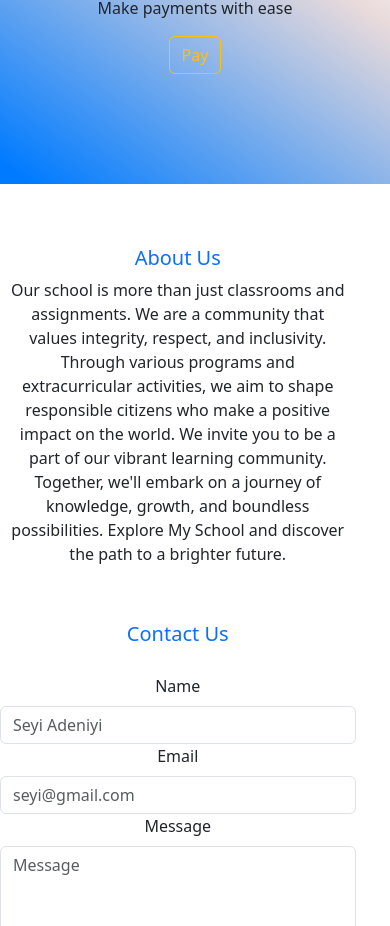
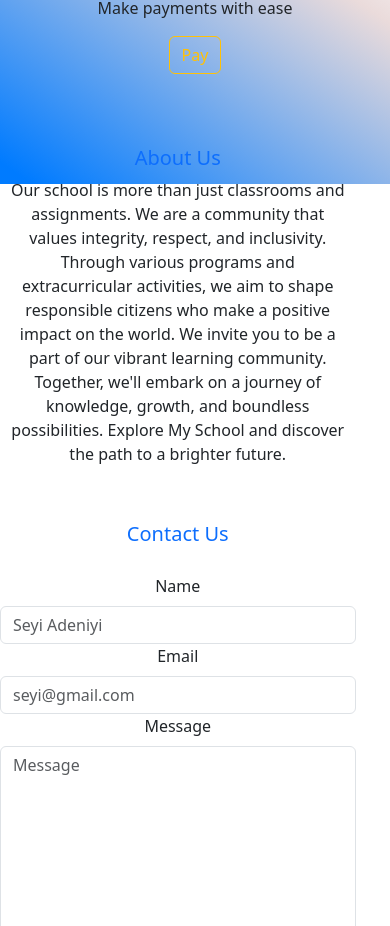
Before and after one commit to Sheyi-shae/My-school-Full-stack--client, a React (Create React App) app: page / in a window 390 px wide. Shown: the part 777-1703 px from the top of the page. Built offline with nearby package versions, Linux system fonts and the light colour scheme.

Commit message:
recent commit

```diff
--- a/src/App.css
+++ b/src/App.css
@@ -58,7 +58,7 @@
 
 
   margin: 0 auto;
-  box-shadow: 2px 2px 4px 8px rgba(0, 0, 0, 0.2);
+  box-shadow: 2px 2px 2px 8px rgba(0, 0, 0, 0.2);
 
 }
 .box-shadow1{
--- a/src/components/Carousels.css
+++ b/src/components/Carousels.css
@@ -95,7 +95,7 @@
   }
   .borderRight{
     border-right:1px  white;
-    margin-top:40px;
+    margin-top:20px;
   }
 
   .StripeBlue {
@@ -127,7 +127,7 @@
   }
   .borderRight{
 
-    margin-top:180px;
+    margin-top:80px;
   }
 
   .StripeBlue {
```
